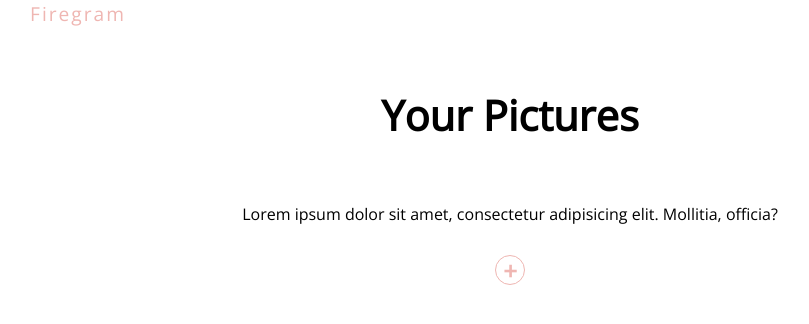
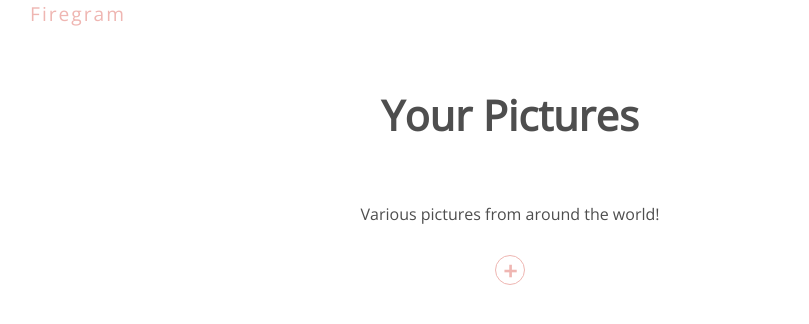
Before and after one commit to NolanBeyer/Firegram, a React (Create React App) app: page / in a window 1280 px wide. Shown: the top 324 px of the page, without its empty margins (130-939 px from the left). Built offline with nearby package versions, Linux system fonts and the light colour scheme; no server answers; the database is empty.

Commit message:
Deleted unneeded code, Re worded paragraph on title page

```diff
--- a/src/components/ImageGrid.js
+++ b/src/components/ImageGrid.js
@@ -4,7 +4,6 @@ import { motion } from 'framer-motion'
 
 const ImageGrid = ({ setSelectedImg }) => {
   const { docs } = useFirestore('images')
-  console.log(docs)
 
   return (
     <div className='img-grid'>
@@ -15,10 +14,11 @@ const ImageGrid = ({ setSelectedImg }) => {
             key={doc.id}
             layout
             whileHover={{ opacity: 1 }}
+            s
             onClick={() => setSelectedImg(doc.url)}>
             <motion.img
               src={doc.url}
-              alt='uploaded-pic'
+              alt='uploaded pic'
               initial={{ opacity: 0 }}
               animate={{ opacity: 1 }}
               transition={{ delay: 1 }}
--- a/src/components/Modal.js
+++ b/src/components/Modal.js
@@ -1,12 +1,13 @@
 import React from 'react'
 import { motion } from 'framer-motion'
 
-const Modal = ({ selectedImg, setSelectedImg }) => {
+const Modal = ({ setSelectedImg, selectedImg }) => {
   const handleClick = (e) => {
     if (e.target.classList.contains('backdrop')) {
       setSelectedImg(null)
     }
   }
+
   return (
     <motion.div
       className='backdrop'
@@ -15,9 +16,9 @@ const Modal = ({ selectedImg, setSelectedImg }) => {
       animate={{ opacity: 1 }}>
       <motion.img
         src={selectedImg}
-        alt='enlarged-pic'
+        alt='enlarged pic'
         initial={{ y: '-100vh' }}
-        animate={{ offset: 0 }}
+        animate={{ y: 0 }}
       />
     </motion.div>
   )
--- a/src/components/ProgressBar.js
+++ b/src/components/ProgressBar.js
@@ -3,13 +3,14 @@ import useStorage from '../hooks/useStorage'
 import { motion } from 'framer-motion'
 
 const ProgressBar = ({ file, setFile }) => {
-  const { url, progress } = useStorage(file)
+  const { progress, url } = useStorage(file)
 
   useEffect(() => {
     if (url) {
       setFile(null)
     }
   }, [url, setFile])
+
   return (
     <motion.div
       className='progress-bar'
--- a/src/components/Title.js
+++ b/src/components/Title.js
@@ -6,10 +6,7 @@ const Title = () => {
     <div className='title'>
       <h1>Firegram</h1>
       <h2>Your Pictures</h2>
-      <p>
-        Lorem ipsum dolor sit amet, consectetur adipisicing elit. Mollitia,
-        officia?
-      </p>
+      <p>Various pictures from around the world!</p>
     </div>
   )
 }
--- a/src/components/UploadForm.js
+++ b/src/components/UploadForm.js
@@ -6,20 +6,23 @@ const UploadForm = () => {
   const [error, setError] = useState(null)
 
   const types = ['image/png', 'image/jpeg']
-  function changeHandler(e) {
+
+  const handleChange = (e) => {
     let selected = e.target.files[0]
+
     if (selected && types.includes(selected.type)) {
       setFile(selected)
       setError('')
     } else {
       setFile(null)
-      setError('Pleas select an image file (png or jpeg)')
+      setError('Please select an image file (png or jpg)')
     }
   }
+
   return (
     <form>
       <label>
-        <input type='file' onChange={changeHandler} />
+        <input type='file' onChange={handleChange} />
         <span>+</span>
       </label>
       <div className='output'>
--- a/src/index.css
+++ b/src/index.css
@@ -39,12 +39,14 @@ body {
 }
 
 .title h2 {
+  color: var(--secondary);
   margin-top: 60px;
   font-size: 2.6rem;
 }
 
 .title p {
   margin-top: 60px;
+  color: var(--secondary);
 }
 
 /* upload form styles */
```
